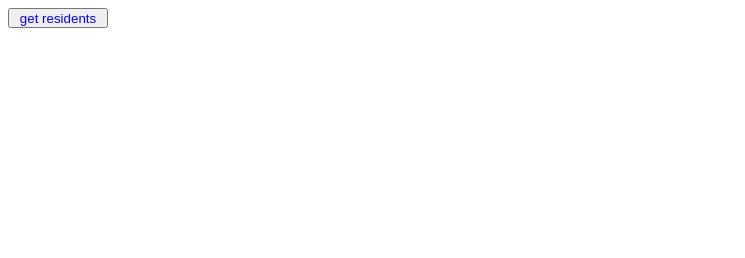
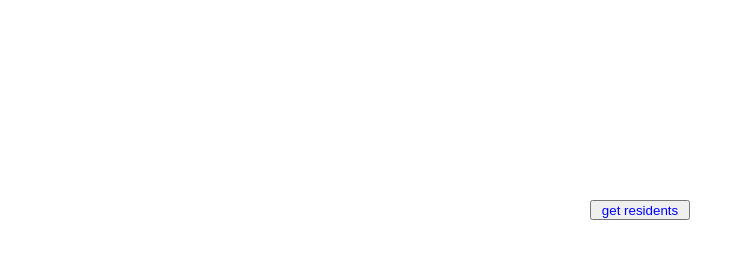
Before and after one commit to Amrokombali94/Api-Lab, a website: page index.html in a window 1280 px wide. Shown: the whole page, without its empty margins (0-745 px from the left). Drawn offline with nearby package versions, Linux system fonts and the light colour scheme.

Commit message:
additional implementation working

```diff
--- a/index.html
+++ b/index.html
@@ -8,7 +8,9 @@
     <title>Document</title>
 </head>
 <body>
-    <button>get residents</button>
+    <div class="container">
+        <button>get residents</button>
+    </div>
     <script src="./node_modules/axios/dist/axios.min.js"></script>
     <script src="main.js"></script>
 </body>
--- a/styles.css
+++ b/styles.css
@@ -1,6 +1,11 @@
-button {
+.container{
     display: flex;
     justify-content: center;
+    margin-top: 200px;
+}
+
+
+button {
     text-decoration: dotted;
     color: blue;
     height: 20px;
```
